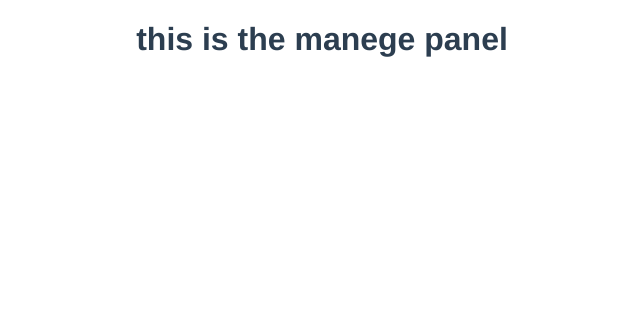
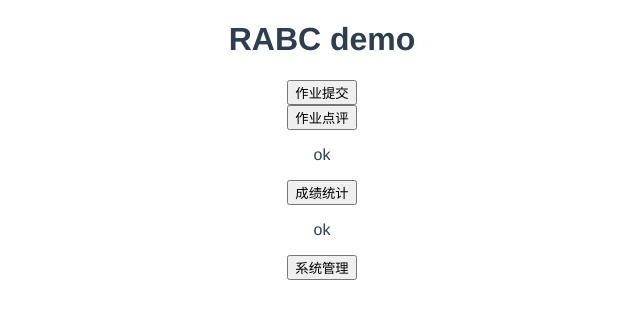
Before and after one commit to TayYim/HomeworkMS, a Vue app in the folder homework-ms-fe/: page / in a window 1280 px wide. Shown: the top 318 px of the page, without its empty margins (318-958 px from the left). Built offline with nearby package versions, Linux system fonts and the light colour scheme.

Commit message:
add FunctionButton to home page

```diff
--- a/homework-ms-fe/src/views/Home.vue
+++ b/homework-ms-fe/src/views/Home.vue
@@ -1,18 +1,25 @@
 <template>
   <div class="home">
-    <management />
+    <h1>RABC demo</h1>
+    <function-button button-name="作业提交" p-i-d-required="1"></function-button>
+    <function-button button-name="作业点评" p-i-d-required="2"></function-button>
+    <function-button button-name="成绩统计" p-i-d-required="3"></function-button>
+    <function-button button-name="系统管理" p-i-d-required="4"></function-button>
   </div>
 </template>
 
 <script>
 // @ is an alias to /src
-import HelloWorld from '@/components/HelloWorld.vue'
-import Management from '@/components/Management.vue'
+import FunctionButton from '@/components/FunctionButton.vue'
 
 export default {
   name: 'home',
   components: {
-    Management
-  }
+    FunctionButton
+  },
+  mounted() {
+    console.log('mounted');
+    this.$store.commit('setUser','2001')
+  },
 }
 </script>
```
